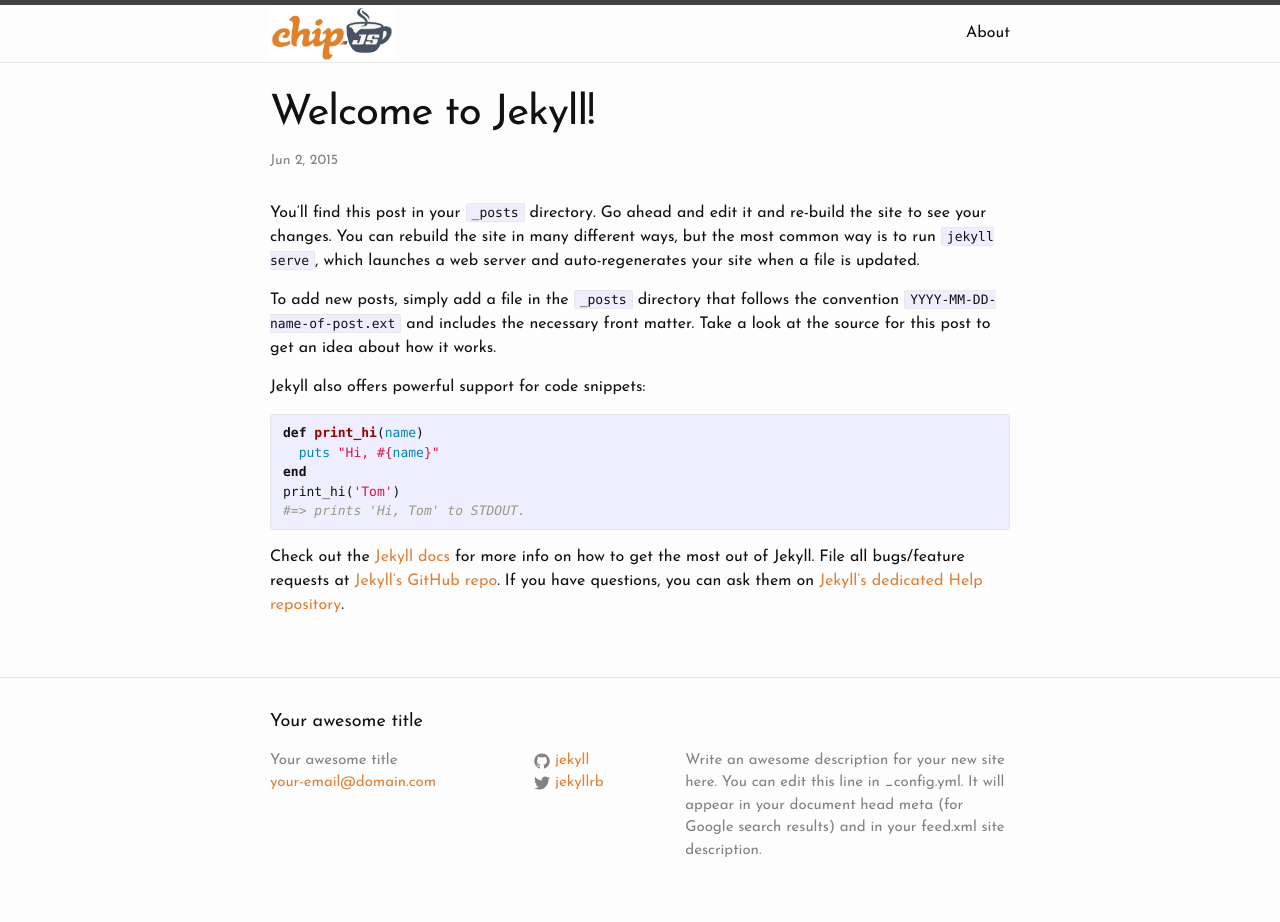
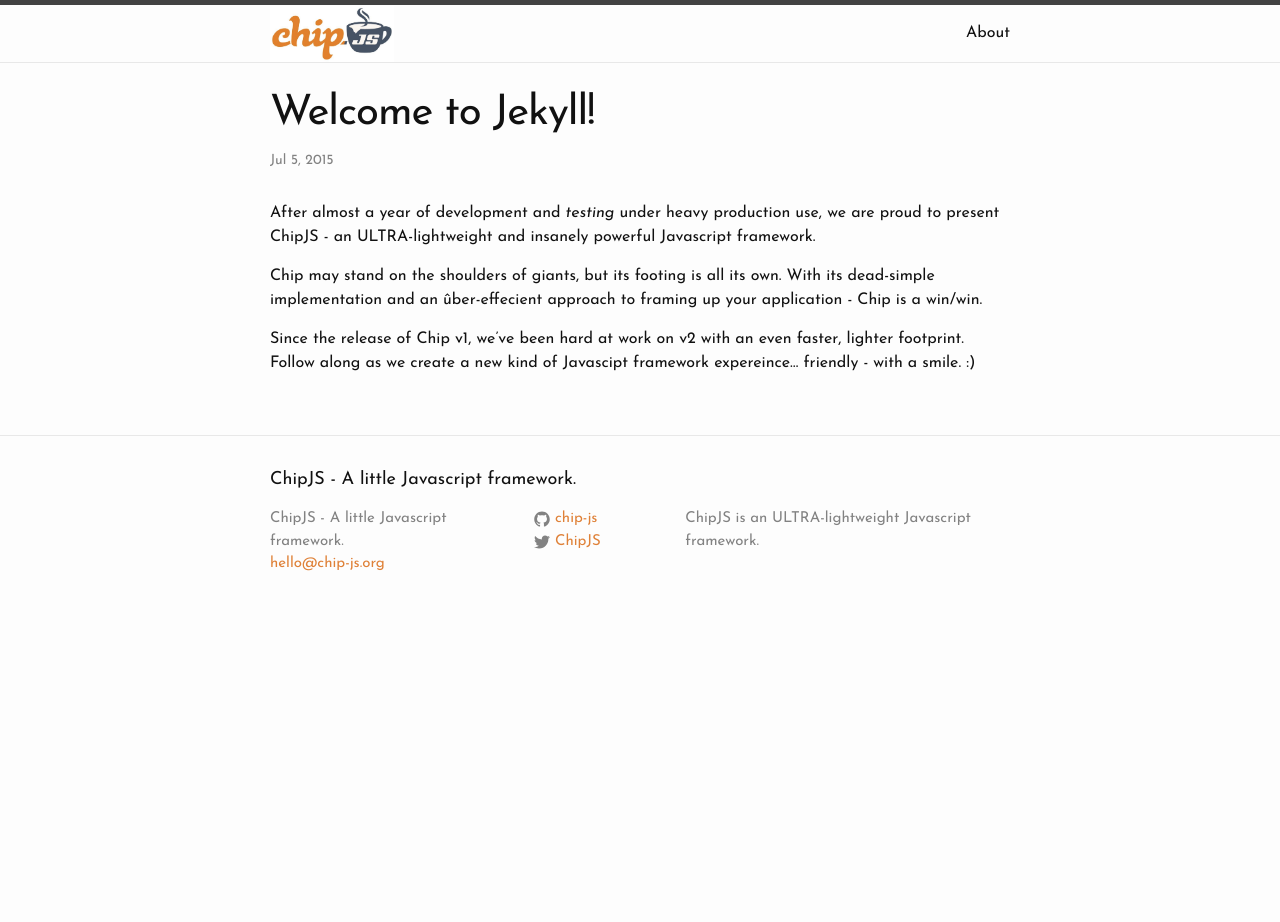
Before and after one commit to chip-js/chip-js.github.io, a Jekyll site: the page built from _posts/2015-06-02-welcome-to-jekyll.markdown, in a window 1280 px wide. Built offline with Jekyll 4.4.1, drawn with Linux system fonts in a browser that asks for light colours; after the commit the page ends 900 px from its top, so only the background shows below that.

Commit message:
Update website content

```diff
--- a/_config.yml
+++ b/_config.yml
@@ -1,14 +1,12 @@
 # Site settings
-title: Your awesome title
-email: your-email@domain.com
+title: ChipJS - A little Javascript framework.
+email: hello@chip-js.org
 description: > # this means to ignore newlines until "baseurl:"
-  Write an awesome description for your new site here. You can edit this
-  line in _config.yml. It will appear in your document head meta (for
-  Google search results) and in your feed.xml site description.
+  ChipJS is an ULTRA-lightweight Javascript framework.
 baseurl: "" # the subpath of your site, e.g. /blog/
-url: "http://yourdomain.com" # the base hostname & protocol for your site
-twitter_username: jekyllrb
-github_username:  jekyll
+url: "http://chip-js.org" # the base hostname & protocol for your site
+twitter_username: ChipJS
+github_username:  chip-js
 
 # Build settings
 markdown: kramdown
--- a/_posts/2015-06-02-welcome-to-jekyll.markdown
+++ b/_posts/2015-06-02-welcome-to-jekyll.markdown
@@ -1,25 +1,11 @@
 ---
 layout: post
 title:  "Welcome to Jekyll!"
-date:   2015-06-02 13:21:59
-categories: jekyll update
+date:   2015-07-05 22:01:59
+categories: chip news
 ---
-You’ll find this post in your `_posts` directory. Go ahead and edit it and re-build the site to see your changes. You can rebuild the site in many different ways, but the most common way is to run `jekyll serve`, which launches a web server and auto-regenerates your site when a file is updated.
+After almost a year of development and *testing* under heavy production use, we are proud to present ChipJS - an ULTRA-lightweight and insanely powerful Javascript framework.
 
-To add new posts, simply add a file in the `_posts` directory that follows the convention `YYYY-MM-DD-name-of-post.ext` and includes the necessary front matter. Take a look at the source for this post to get an idea about how it works.
+Chip may stand on the shoulders of giants, but its footing is all its own. With its dead-simple implementation and an ûber-effecient approach to framing up your application - Chip is a win/win.
 
-Jekyll also offers powerful support for code snippets:
-
-{% highlight ruby %}
-def print_hi(name)
-  puts "Hi, #{name}"
-end
-print_hi('Tom')
-#=> prints 'Hi, Tom' to STDOUT.
-{% endhighlight %}
-
-Check out the [Jekyll docs][jekyll] for more info on how to get the most out of Jekyll. File all bugs/feature requests at [Jekyll’s GitHub repo][jekyll-gh]. If you have questions, you can ask them on [Jekyll’s dedicated Help repository][jekyll-help].
-
-[jekyll]:      http://jekyllrb.com
-[jekyll-gh]:   https://github.com/jekyll/jekyll
-[jekyll-help]: https://github.com/jekyll/jekyll-help
+Since the release of Chip v1, we've been hard at work on v2 with an even faster, lighter footprint. Follow along as we create a new kind of Javascipt framework expereince... friendly - with a smile. :)
```
Also changed, not shown: about.md (+3 -3 lines).
